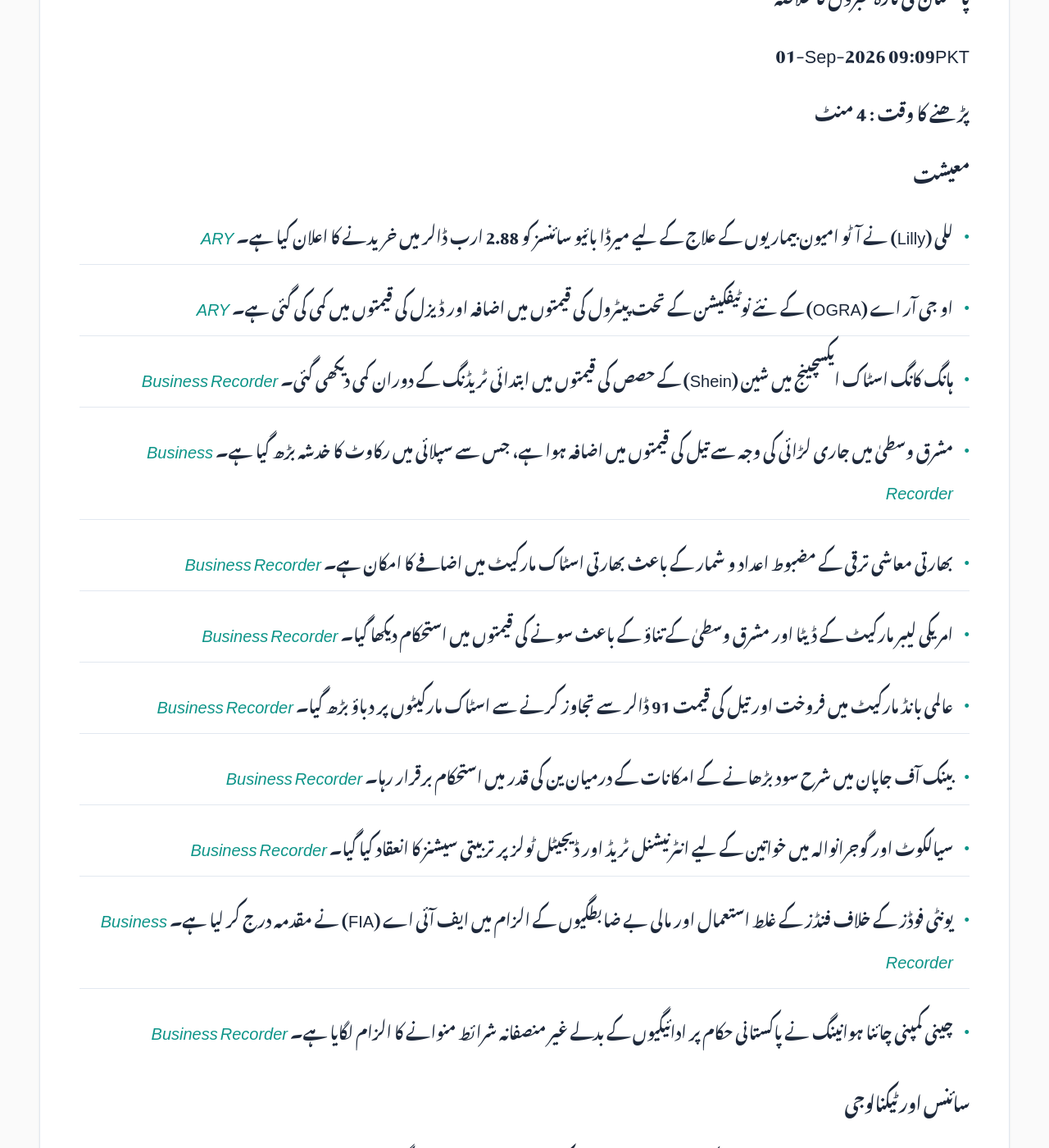
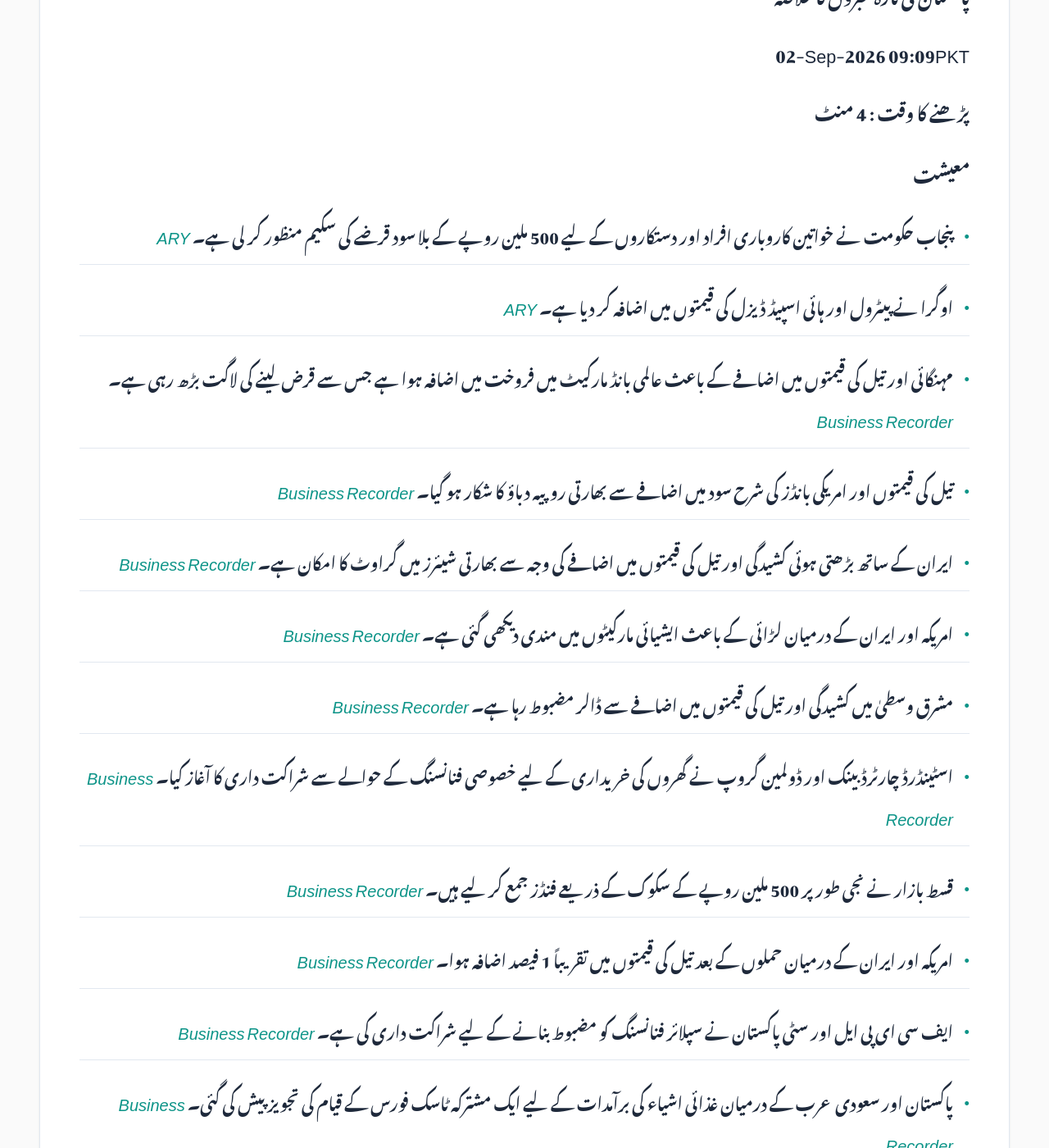
Before and after one commit to zsubzwary/news, a Jekyll site: the page built from ur/index.md, in a window 1280 px wide and 1400 px high, scrolled down 354 px. Shown: the whole window at 82% size. Built offline with Jekyll 4.4.1, drawn with Linux system fonts in a browser that asks for light colours; some web fonts are replaced; comment, search, counter and statistics services are not loaded; some of the changed text lies outside the part shown.

Commit message:
DateTime; 2026-09-02T04:09:03.352Z

```diff
--- a/ur/index.md
+++ b/ur/index.md
@@ -7,49 +7,48 @@ rtl: true
 
 پاکستان کی تازہ خبروں کا خلاصہ
 
- &lrm; 01-Sep-2026 09:09PKT
+ &lrm; 02-Sep-2026 09:09PKT
 
 پڑھنے کا وقت : 4 منٹ
 
 ### معیشت
-- للی (Lilly) نے آٹو امیون بیماریوں کے علاج کے لیے میرڈا بائیو سائنسز کو 2.88 ارب ڈالر میں خریدنے کا اعلان کیا ہے۔ *[ARY](https://arynews.tv/lilly-to-buy-merida-biosciences-for-up-to-2-88-billion-in-autoimmune-drug-push)*
-- او جی آر اے (OGRA) کے نئے نوٹیفکیشن کے تحت پیٹرول کی قیمتوں میں اضافہ اور ڈیزل کی قیمتوں میں کمی کی گئی ہے۔ *[ARY](https://arynews.tv/petrol-price-up-diesel-price-down-under-new-ogra-notification)*
-- ہانگ کانگ اسٹاک ایکسچینج میں شین (Shein) کے حصص کی قیمتوں میں ابتدائی ٹریڈنگ کے دوران کمی دیکھی گئی۔ *[Business Recorder](https://www.brecorder.com/news/40437361/shein-shares-slide-in-long-awaited-hong-kong-trading-debut)*
-- مشرق وسطیٰ میں جاری لڑائی کی وجہ سے تیل کی قیمتوں میں اضافہ ہوا ہے، جس سے سپلائی میں رکاوٹ کا خدشہ بڑھ گیا ہے۔ *[Business Recorder](https://www.brecorder.com/news/40437359/oil-prices-rise-as-latest-fighting-resurrects-middle-east-supply-disruption-risks)*
-- بھارتی معاشی ترقی کے مضبوط اعداد و شمار کے باعث بھارتی اسٹاک مارکیٹ میں اضافے کا امکان ہے۔ *[Business Recorder](https://www.brecorder.com/news/40437358/indian-shares-to-open-higher-on-strong-growth-data-middle-east-jitters-could-temper-optimism)*
-- امریکی لیبر مارکیٹ کے ڈیٹا اور مشرق وسطیٰ کے تناؤ کے باعث سونے کی قیمتوں میں استحکام دیکھا گیا۔ *[Business Recorder](https://www.brecorder.com/news/40437357/gold-muted-as-traders-await-us-jobs-data-monitor-mideast-tensions)*
-- عالمی بانڈ مارکیٹ میں فروخت اور تیل کی قیمت 91 ڈالر سے تجاوز کرنے سے اسٹاک مارکیٹوں پر دباؤ بڑھ گیا۔ *[Business Recorder](https://www.brecorder.com/news/40437356/bond-selloff-pressures-stocks-as-oil-crosses-91-a-barrel)*
-- بینک آف جاپان میں شرح سود بڑھانے کے امکانات کے درمیان ین کی قدر میں استحکام برقرار رہا۔ *[Business Recorder](https://www.brecorder.com/news/40437355/yen-hangs-near-160-amid-boj-rate-hike-bets-dollar-wobbles)*
-- سیالکوٹ اور گوجرانوالہ میں خواتین کے لیے انٹرنیشنل ٹریڈ اور ڈیجیٹل ٹولز پر تربیتی سیشنز کا انعقاد کیا گیا۔ *[Business Recorder](https://www.brecorder.com/news/40437308/khadijah-women-entrepreneurship-programme-psw-tdap-host-two-sessions-in-sialkot-gujranwala)*
-- یونٹی فوڈز کے خلاف فنڈز کے غلط استعمال اور مالی بے ضابطگیوں کے الزام میں ایف آئی اے (FIA) نے مقدمہ درج کر لیا ہے۔ *[Business Recorder](https://www.brecorder.com/news/40437310/alleged-misuse-of-funds-secp-findings-lead-to-fia-case-against-food-co)*
-- چینی کمپنی چائنا ہوانینگ نے پاکستانی حکام پر ادائیگیوں کے بدلے غیر منصفانہ شرائط منوانے کا الزام لگایا ہے۔ *[Business Recorder](https://www.brecorder.com/news/40437321/give-and-take-arrangement-chinese-firm-accuses-authorities-of-forcing-it-to-accept-their-conditions)*
+- پنجاب حکومت نے خواتین کاروباری افراد اور دستکاروں کے لیے 500 ملین روپے کے بلا سود قرضے کی سکیم منظور کر لی ہے۔ *[ARY](https://arynews.tv/punjab-approves-rs-500m-interest-free-loan-scheme-for-women-entrepreneurs-artisans)*
+- اوگرا نے پیٹرول اور ہائی اسپیڈ ڈیزل کی قیمتوں میں اضافہ کر دیا ہے۔ *[ARY](https://arynews.tv/petrol-high-speed-diesel-prices-increased-by-ogra)*
+- مہنگائی اور تیل کی قیمتوں میں اضافے کے باعث عالمی بانڈ مارکیٹ میں فروخت میں اضافہ ہوا ہے جس سے قرض لینے کی لاگت بڑھ رہی ہے۔ *[Business Recorder](https://www.brecorder.com/news/40437542/bond-selloff-deepens-as-inflation-oil-prices-jolt-markets)*
+- تیل کی قیمتوں اور امریکی بانڈز کی شرح سود میں اضافے سے بھارتی روپیہ دباؤ کا شکار ہو گیا۔ *[Business Recorder](https://www.brecorder.com/news/40437541/rbis-bid-to-lift-indian-rupee-put-to-test-by-oil-us-yields)*
+- ایران کے ساتھ بڑھتی ہوئی کشیدگی اور تیل کی قیمتوں میں اضافے کی وجہ سے بھارتی شیئرز میں گراوٹ کا امکان ہے۔ *[Business Recorder](https://www.brecorder.com/news/40437539/indian-shares-to-fall-as-widening-iran-conflict-sends-oil-higher)*
+- امریکہ اور ایران کے درمیان لڑائی کے باعث ایشیائی مارکیٹوں میں مندی دیکھی گئی ہے۔ *[Business Recorder](https://www.brecorder.com/news/40437538/asian-markets-tumble-as-us-iran-fighting-lifts-oil-and-bond-yields)*
+- مشرق وسطیٰ میں کشیدگی اور تیل کی قیمتوں میں اضافے سے ڈالر مضبوط رہا ہے۔ *[Business Recorder](https://www.brecorder.com/news/40437537/dollar-holds-firm-as-middle-east-hostilities-lift-oil)*
+- اسٹینڈرڈ چارٹرڈ بینک اور ڈولمین گروپ نے گھروں کی خریداری کے لیے خصوصی فنانسنگ کے حوالے سے شراکت داری کا آغاز کیا۔ *[Business Recorder](https://www.brecorder.com/news/40437533/scb-dolmen-group-partner-to-introduce-exclusive-home-ownership)*
+- قسط بازار نے نجی طور پر 500 ملین روپے کے سکوک کے ذریعے فنڈز جمع کر لیے ہیں۔ *[Business Recorder](https://www.brecorder.com/news/40437532/qistbazaar-raises-rs500m-through-privately-placed-sukuk)*
+- امریکہ اور ایران کے درمیان حملوں کے بعد تیل کی قیمتوں میں تقریباً 1 فیصد اضافہ ہوا۔ *[Business Recorder](https://www.brecorder.com/news/40437536/oil-up-nearly-1-as-us-and-iran-trade-fresh-strikes)*
+- ایف سی ای پی ایل اور سٹی پاکستان نے سپلائر فنانسنگ کو مضبوط بنانے کے لیے شراکت داری کی ہے۔ *[Business Recorder](https://www.brecorder.com/news/40437530/fcepl-citi-pakistan-partner-to-strengthen-supplier-financing)*
+- پاکستان اور سعودی عرب کے درمیان غذائی اشیاء کی برآمدات کے لیے ایک مشترکہ ٹاسک فورس کے قیام کی تجویز پیش کی گئی۔ *[Business Recorder](https://www.brecorder.com/news/40437529/establishment-of-pakistan-saudi-arabia-food-export-task-force-urged)*
+- تیل کی قیمتوں اور شرح سود کے خدشات کے باعث سونے کی قیمتیں تین ہفتوں کی کم ترین سطح پر آگئیں۔ *[Business Recorder](https://www.brecorder.com/news/40437535/gold-hits-over-3-week-low-as-mideast-tensions-fan-rate-hike-fears)*
+- پاکستان میں مینوفیکچرنگ پی ایم آئی (PMI) اگست 2026 میں جنگ کے آغاز کے بعد بلند ترین سطح پر پہنچ گیا۔ *[Business Recorder](https://www.brecorder.com/news/40437449/hbl-pmi-manufacturing-activity-hits-highest-level-since-war-began)*
+- پاکستان اسٹیٹ آئل نے اپنے ڈیلر پارٹنرز کے لیے 'ایکسلنس ایوارڈز 2026' کا انعقاد کیا۔ *[Business Recorder](https://www.brecorder.com/news/40437451/pso-hosts-excellence-awards-2026-for-dealer-partners)*
+- کے الیکٹرک کراچی کے صنعتی شعبے کے لیے بجلی کی فراہمی بہتر بنانے کے لیے 15 ارب روپے کی سرمایہ کاری کر رہا ہے۔ *[Business Recorder](https://www.brecorder.com/news/40437454/ke-investing-rs15bn-to-improve-power-infrastructure-chishti)*
 
-### سائنس اور ٹیکنالوجی
-- متحدہ عرب امارات (UAE) میں اسٹار لنک (Starlink) انٹرنیٹ کی خدمات کا باقاعدہ آغاز ہو گیا ہے۔ *[ARY](https://arynews.tv/starlink-arrives-in-the-uae-presenting-new-options-for-internet-with-pricing-and-usage-details)*
+### بین الاقوامی
+- امریکہ اور ایران کے درمیان حملوں کا تبادلہ جاری ہے جس سے جنگ کے دوبارہ شروع ہونے کا خدشہ ہے۔ *[ARY](https://arynews.tv/us-and-iran-exchange-attacks-as-lull-in-war-appears-over)*
+- امریکہ نے بحیرہ ہرمز کے قریب ایران پر تازہ حملے کیے ہیں۔ *[ARY](https://arynews.tv/us-launches-fresh-strikes-on-iran-around-strait-of-hormuz)*
+- امریکی فوج نے ایران میں آئی آر جی سی (IRGC) کے اہداف پر حملوں کا ایک نیا سلسلہ مکمل کر لیا ہے۔ *[Business Recorder](https://www.brecorder.com/news/40437540/us-military-says-it-completed-latest-wave-of-strikes-on-iran)*
+- لنڈسے کینسی کیس میں جیوری کے ممکنہ فیصلے کے حوالے سے قانونی صورتحال۔ *[ARY](https://arynews.tv/lindsay-clancy-verdict-five-ways-jury-could-decide-after-deadlock-report)*
+
+### کھیل
+- جنوبی افریقہ نے کوالیفائرز سے قبل موسیمانے کو نیا کوچ مقرر کر دیا ہے۔ *[ARY](https://arynews.tv/south-africa-names-mosimane-new-coach-before-qualifiers)*
+- بارسلونا نے برازیل کے اسٹار کھلاڑی جیسس کو اپنے ساتھ منسلک کر لیا ہے۔ *[ARY](https://arynews.tv/barcelona-sign-brazilian-striker-jesus)*
+- نیوکاسل نے بیلجیئم کے فارورڈ فرنینڈز پیارڈو کو سائن کر لیا ہے۔ *[ARY](https://arynews.tv/newcastle-sign-belgium-forward-fernandez-pardo)*
+
+### قومی
+- ایف آئی اے نے حوالہ نیٹ ورک کے الزام میں چار مشتبہ افراد کو گرفتار کر لیا ہے۔ *[ARY](https://arynews.tv/fia-arrests-four-suspects-over-alleged-hawala-network)*
+- لاہور میں ایک ٹریفک وارڈن کے مبینہ دھکے سے شہری کی موت واقع ہوگئی ہے۔ *[ARY](https://arynews.tv/lahore-citizen-dies-after-alleged-push-by-traffic-warden)*
+- یونیورسٹی آف لاہور مکہ معاہدے کے اسٹریٹجک اثرات پر ایک بین الاقوامی کانفرنس کی میزبانی کرے گی۔ *[Business Recorder](https://www.brecorder.com/news/40437534/uol-to-host-intl-moot-on-implications-of-makkah-pact)*
+- خواتین کے لیے کام کی جگہوں کو محفوظ بنانے کی ضرورت پر زور دیا گیا۔ *[Business Recorder](https://www.brecorder.com/news/40437531/need-stressed-to-make-workplaces-safer-workplaces-for-women)*
+
+### سیاست
+- پی پی پی کے قانون سازوں نے سندھ کی تقسیم اور 'سندھ دیش' نظریے کی سخت مخالفت کی۔ *[Business Recorder](https://www.brecorder.com/news/40437450/ppp-lawmakers-oppose-any-division-of-sindh-sindhudesh-ideology)*
+- سندھ میں مقامی حکومت کے قانون میں مجوزہ ترامیم پر صوبائی کابینہ میں بحث کی گئی۔ *[Business Recorder](https://www.brecorder.com/news/40437455/sindh-lg-law-proposed-amendments-discussed)*
 
 ### موسم
-- اسلام آباد اور راولپنڈی میں شدید بارشوں کے باعث اسکولوں کو بند کرنے کا حکم دے دیا گیا ہے۔ *[ARY](https://arynews.tv/schools-closed-as-islamabad-rawalpindi-face-heavy-rains)*
-- پاکستان کے شمالی علاقوں میں سیلاب کے خطرے کے پیش نظر ہائی الرٹ جاری کر دیا گیا ہے۔ *[ARY](https://arynews.tv/pakistan-issues-high-alert-over-flood-risk-in-northern-areas)*
-
-### سیاست
-- امریکی فوج کے سیکرٹری ڈریسکول نے حالیہ تنازع کے بعد استعفیٰ دے دیا ہے۔ *[ARY](https://arynews.tv/us-army-secretary-dan-driscoll-tenders-resignation)*
-- وزیراعظم شہباز شریف 2026-27 کے لیے ایس سی او (SCO) کی سربراہی سنبھالیں گے۔ *[Business Recorder](https://www.brecorder.com/news/40437309/sco-chs-for-2026-27-pm-to-assume-pakistans-chairmanship)*
-- بلاول بھٹو زرداری نے سوشل میڈیا پر اپنی شادی اور منگنی سے متعلق افواہوں کی تردید کی ہے۔ *[Business Recorder](https://www.brecorder.com/news/40437320/bilawal-refutes-reports-of-his-engagement-wedding)*
-- ڈونلڈ ٹرمپ کی منظوری کی شرح 33 فیصد پر برقرار ہے جبکہ ڈیموکریٹس کے درمیان سیاسی جوش و خروش بڑھ رہا ہے۔ *[Business Recorder](https://www.brecorder.com/news/40437325/trumps-approval-stuck-at-33pc-democrats-appear-more-fired-up-for-midterms)*
-- سندھ کے پانی کے معاہدے (Indus Waters Treaty) پر بین الاقوامی ٹربیونل کے فیصلے کو پاکستان نے خوش آمدید کہا ہے جبکہ بھارت نے اسے مسترد کر دیا ہے۔ *[Business Recorder](https://www.brecorder.com/news/40437323/pakistan-welcomes-indus-waters-treaty-ruling)*، *[Business Recorder](https://www.brecorder.com/news/40437324/india-rejects-tribunal-decision)*
-
-### قومی
-- شہری اب غلط ای-چالان کے خلاف آن لائن چیلنج پیش کر سکتے ہیں۔ *[ARY](https://arynews.tv/citizens-can-challenge-wrong-e-challans-online)*
-- کراچی میں سگریٹ بنانے کی ایک غیر قانونی فیکٹری کو سیل کر دیا گیا ہے۔ *[ARY](https://arynews.tv/illegal-cigarette-manufacturing-facility-sealed-in-karachi)*
-- حکومت نے بلیو پاسپورٹ کے اجراء کے قوانین مزید سخت کر دیے ہیں۔ *[Business Recorder](https://www.brecorder.com/news/40437307/rules-for-blue-passport-issuance-tightened)*
-- آزاد کشمیر میں انٹرنیٹ سروسز کی بتدریج بحالی کا عمل شروع ہو گیا ہے۔ *[Business Recorder](https://www.brecorder.com/news/40437312/ajk-begins-phased-restoration-of-internet-services)*
-- لاہور ہائی کورٹ نے حکم دیا ہے کہ 18 سال سے کم عمر لڑکیوں کی شادی غیر قانونی ہے۔ *[Business Recorder](https://www.brecorder.com/news/40437322/lhc-rules-marriage-of-girl-under-18-illegal)*
-
-### بین الاقوامی
-- سعودی عرب نے اسکولوں اور ہسپتالوں کے قریب رہائشی مکانات کے لیے 300 میٹر کا بفر زون مقرر کیا ہے۔ *[ARY](https://arynews.tv/saudi-arabia-imposes-300-meter-buffer-zone-for-shared-housing-near-schools-and-hospitals)*
-- کویت میں کام کے اوقات دوبارہ معمول کے مطابق شروع کر دیے گئے ہیں۔ *[ARY](https://arynews.tv/kuwait-resumes-regular-working-hours)*
-- میکسیکو میں گینگوں کی جانب سے بم حملوں اور ڈرون حملوں میں اضافہ ہو رہا ہے۔ *[Business Recorder](https://www.brecorder.com/news/40437360/bomb-attacks-by-mexican-gangs-on-the-rise-officials-say)*
-- متحدہ عرب امارات میں لاپتہ ہونے والے 10 ایرانی ماہی گیر مل گئے ہیں۔ *[Business Recorder](https://www.brecorder.com/news/40437326/iran-says-10-missing-fishermen-found-in-uae)*
-
-### دیگر
-- معروف کاروباری شخصیت یحییٰ پولانی کا انتقال ہو گیا ہے۔ *[Business Recorder](https://www.brecorder.com/news/40437311/renowned-businessman-yahya-polani-passes-away)*
+- کراچی، لاہور اور حیدرآباد سمیت دیگر شہروں کے موسم کی صورتحال اور آنے والے دن کی پیش گوئی۔ *[Business Recorder](https://www.brecorder.com/news/40437447/the-weather)*
```
